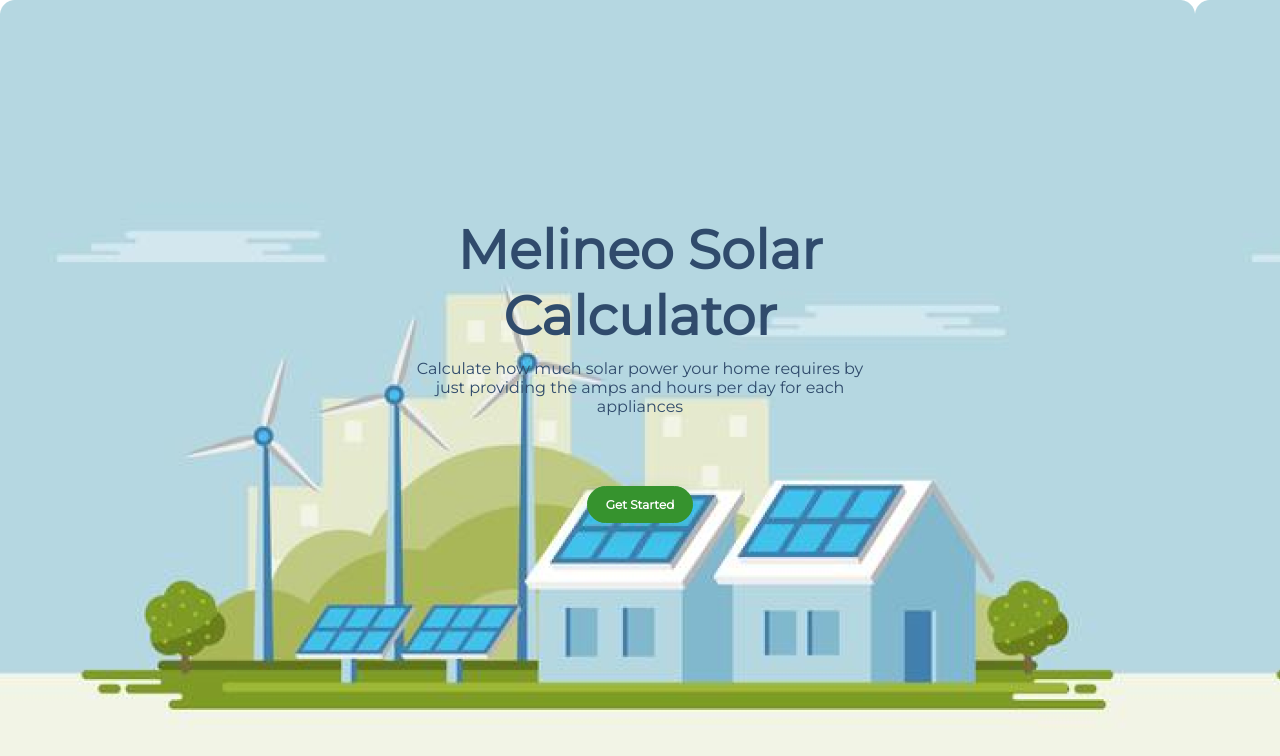
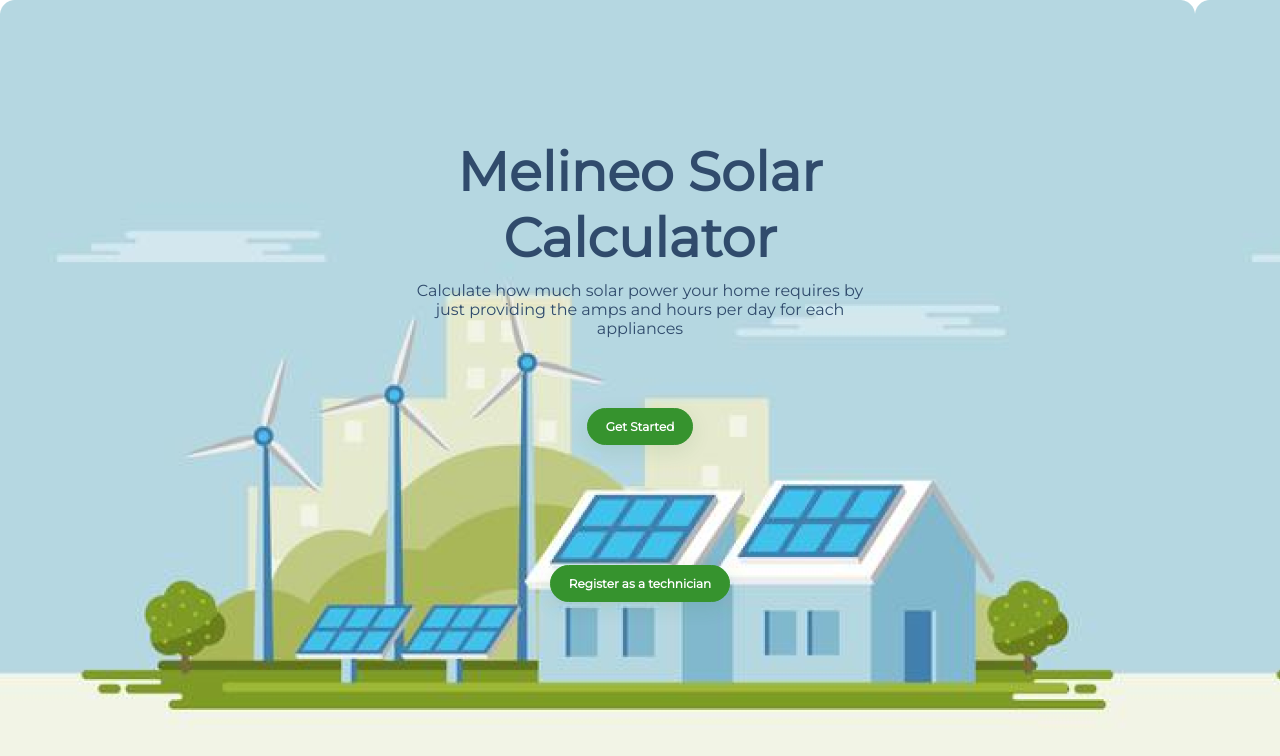
Before and after one commit to hngi/team_melinoe_solar_calculator, a React (Create React App) app: page / in a window 1280 px wide. Shown: the top 756 px of the page. Built offline with nearby package versions, Linux system fonts and the light colour scheme.

Commit message:
added technician page

```diff
--- a/src/App.js
+++ b/src/App.js
@@ -2,6 +2,7 @@ import React from 'react';
 import { BrowserRouter as Router, Route} from "react-router-dom";
 import Home from './components/Home';
 import Calculator from './components/Calculator'
+import Register from './components/Register'
 
 function App() {
   return (
@@ -9,6 +10,7 @@ function App() {
 			<div className="App">
 			<Route path="/" exact component={Home} />
 			<Route path="/calculator" exact component={Calculator} />
+			<Route path="/register" exact component={Register} />
     </div>
 		</Router>
 
--- a/src/components/Home.js
+++ b/src/components/Home.js
@@ -14,8 +14,11 @@ class Home extends React.Component {
 						and hours per day for each appliances
 					</h4>
 
-					<Link to="/Calculator" class="get-started">
+					<Link to="/calculator" class="get-started">
 						Get Started
+					</Link>
+					<Link to="/register" class="get-started">
+						Register as a technician
 					</Link>
 				</div>
 			</div>
--- a/src/components/Register.js
+++ b/src/components/Register.js
@@ -1,5 +1,5 @@
 import React from "react";
-import "Register.css";
+import "./Register.css";
 class Register extends React.Component {
   render() {
     return (
```
Also changed, not shown: src/assets/Electrician.png (added), 1 other file (tests, documents, lock files or other folders).
